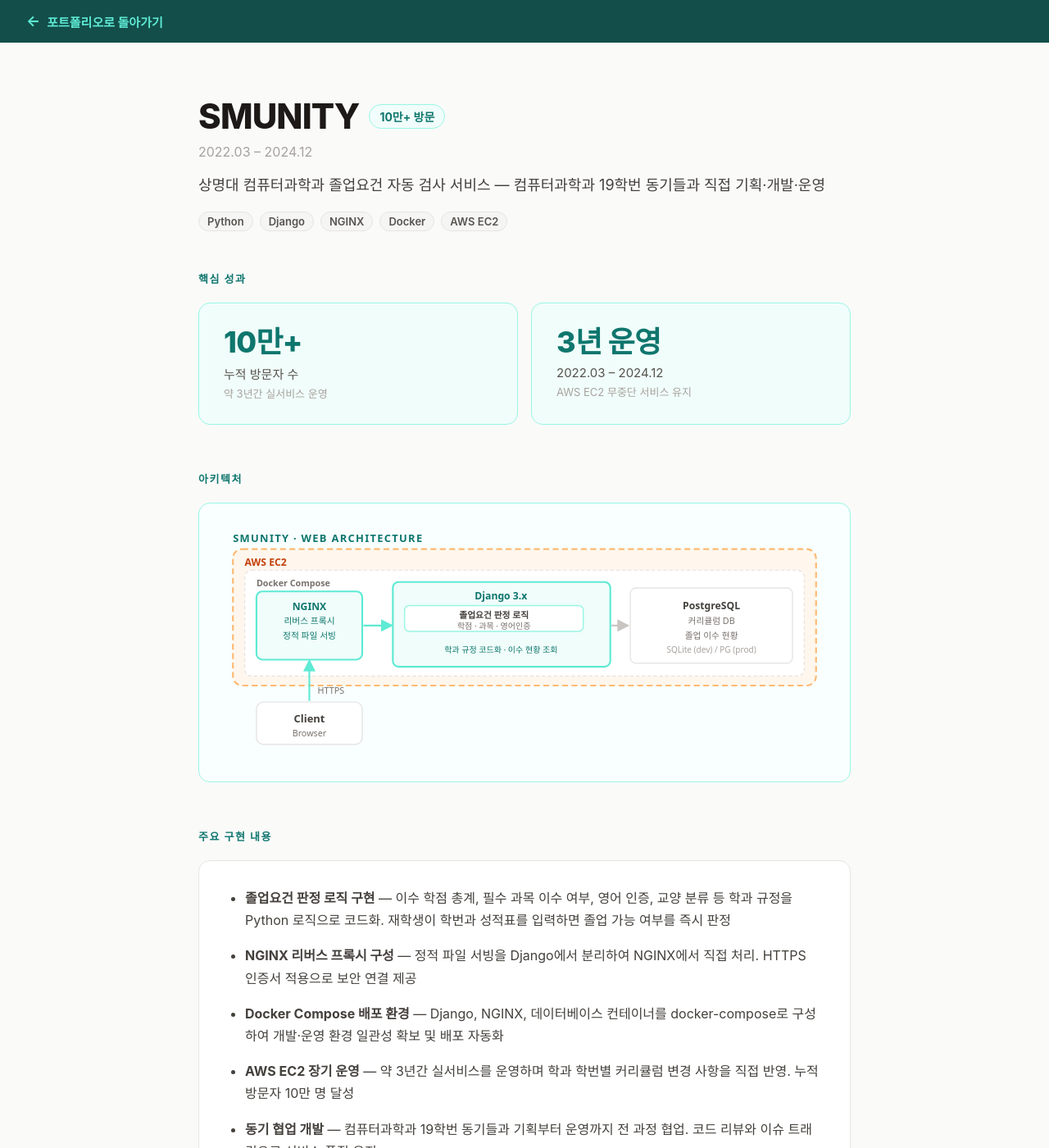
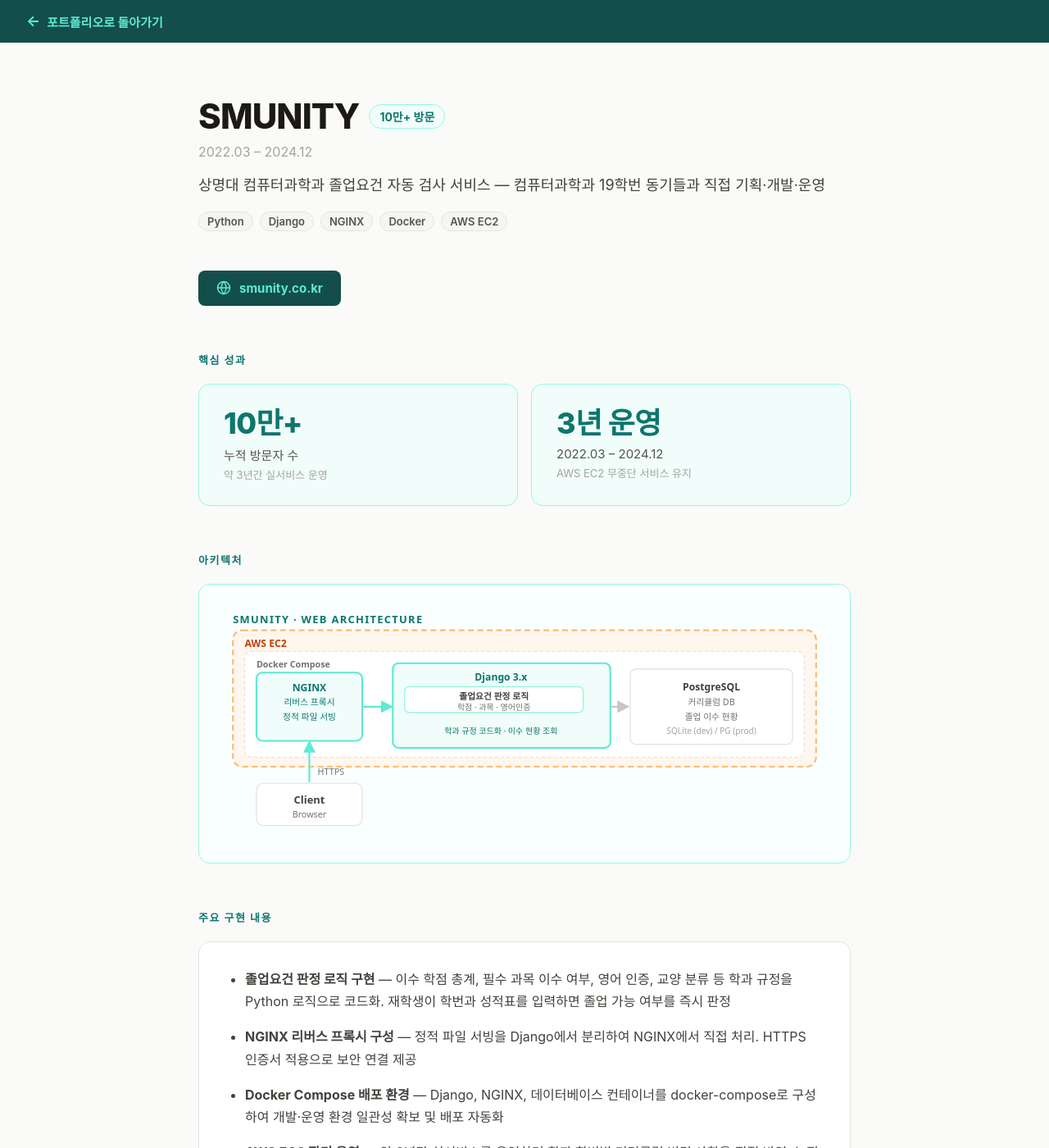
Before and after one commit to jinho7/jinho7.github.io, a Jekyll site: the page projects/smunity.html, which Jekyll copies as it is, in a window 1280 px wide and 1400 px high. Shown: the whole window at 82% size. Built offline with Jekyll 4.4.1, drawn with Linux system fonts in a browser that asks for light colours; some web fonts are replaced; some of the changed text lies outside the part shown.

Commit message:
Update smunity.html: move service link up, remove petition badge
- Move smunity.co.kr button to top (after header, before 핵심 성과)
- Remove 실서비스 운영 중 badge from 청원 플랫폼 mini-project

Co-Authored-By: Claude Sonnet 4.6 <noreply@anthropic.com>

```diff
--- a/projects/smunity.html
+++ b/projects/smunity.html
@@ -41,6 +41,14 @@ a:hover { color: #115e59; text-decoration: underline; }
     </div>
   </div>
 
+  <!-- 서비스 -->
+  <section style="margin-bottom: 56px">
+    <a href="https://smunity.co.kr/" target="_blank" style="display: inline-flex; align-items: center; gap: 10px; background: #134e4a; color: #5eead4; font-size: 15px; font-weight: 700; padding: 12px 22px; border-radius: 8px; text-decoration: none">
+      <svg width="18" height="18" viewBox="0 0 24 24" fill="none" stroke="currentColor" stroke-width="2" stroke-linecap="round" stroke-linejoin="round"><circle cx="12" cy="12" r="10"/><line x1="2" y1="12" x2="22" y2="12"/><path d="M12 2a15.3 15.3 0 0 1 4 10 15.3 15.3 0 0 1-4 10 15.3 15.3 0 0 1-4-10 15.3 15.3 0 0 1 4-10z"/></svg>
+      smunity.co.kr
+    </a>
+  </section>
+
   <!-- 핵심 성과 -->
   <section style="margin-bottom: 56px">
     <h2 style="font-size: 13px; font-weight: 800; color: #0f766e; letter-spacing: 0.12em; text-transform: uppercase; margin: 0 0 20px">핵심 성과</h2>
@@ -81,13 +89,10 @@ a:hover { color: #115e59; text-decoration: underline; }
   </section>
 
   <!-- 관련 미니 프로젝트 -->
-  <section style="margin-bottom: 56px">
+  <section>
     <h2 style="font-size: 13px; font-weight: 800; color: #0f766e; letter-spacing: 0.12em; text-transform: uppercase; margin: 0 0 16px">관련 프로젝트</h2>
     <div style="background: #f8fffe; border: 1px solid #99f6e4; border-radius: 12px; padding: 20px 24px; display: flex; flex-direction: column; gap: 10px">
-      <div style="display: flex; justify-content: space-between; align-items: center; gap: 12px; flex-wrap: wrap">
-        <span style="font-size: 16px; font-weight: 700; color: #1c1917">상명대 청원 플랫폼</span>
-        <span style="font-size: 12px; font-weight: 700; color: #0f766e; background: #f0fdfa; border: 1px solid #99f6e4; border-radius: 999px; padding: 2px 10px">실서비스 운영 중</span>
-      </div>
+      <span style="font-size: 16px; font-weight: 700; color: #1c1917">상명대 청원 플랫폼</span>
       <p style="font-size: 14px; color: #44403c; margin: 0; line-height: 1.65">SMUNITY 활동 중 개발한 학생 청원 플랫폼. 청원 CRUD, 동의 임계값 자동 상태 전환, 총학생회 연계 답변 관리</p>
       <div style="display: flex; gap: 6px; flex-wrap: wrap">
         <span style="font-size: 12px; font-weight: 600; color: #57534e; background: #f5f5f4; border: 1px solid #e7e5e4; border-radius: 999px; padding: 2px 8px">Python</span>
@@ -102,14 +107,6 @@ a:hover { color: #115e59; text-decoration: underline; }
     </div>
   </section>
 
-  <!-- 서비스 -->
-  <section>
-    <h2 style="font-size: 13px; font-weight: 800; color: #0f766e; letter-spacing: 0.12em; text-transform: uppercase; margin: 0 0 16px">서비스</h2>
-    <a href="https://smunity.co.kr/" target="_blank" style="display: inline-flex; align-items: center; gap: 10px; background: #134e4a; color: #5eead4; font-size: 15px; font-weight: 700; padding: 12px 22px; border-radius: 8px; text-decoration: none">
-      <svg width="18" height="18" viewBox="0 0 24 24" fill="none" stroke="currentColor" stroke-width="2" stroke-linecap="round" stroke-linejoin="round"><circle cx="12" cy="12" r="10"/><line x1="2" y1="12" x2="22" y2="12"/><path d="M12 2a15.3 15.3 0 0 1 4 10 15.3 15.3 0 0 1-4 10 15.3 15.3 0 0 1-4-10 15.3 15.3 0 0 1 4-10z"/></svg>
-      smunity.co.kr
-    </a>
-  </section>
 
 </div>
 </body>
```
